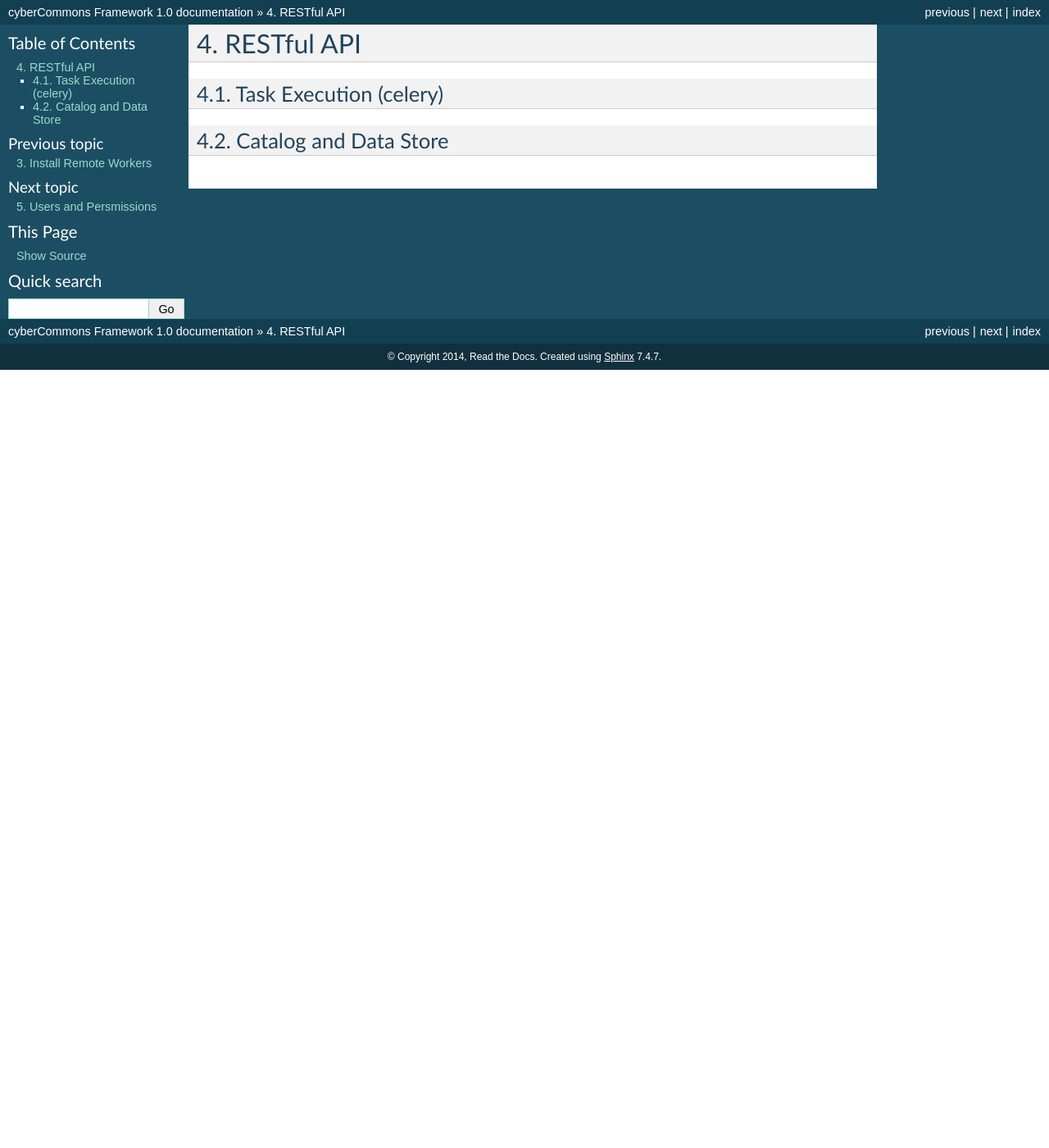
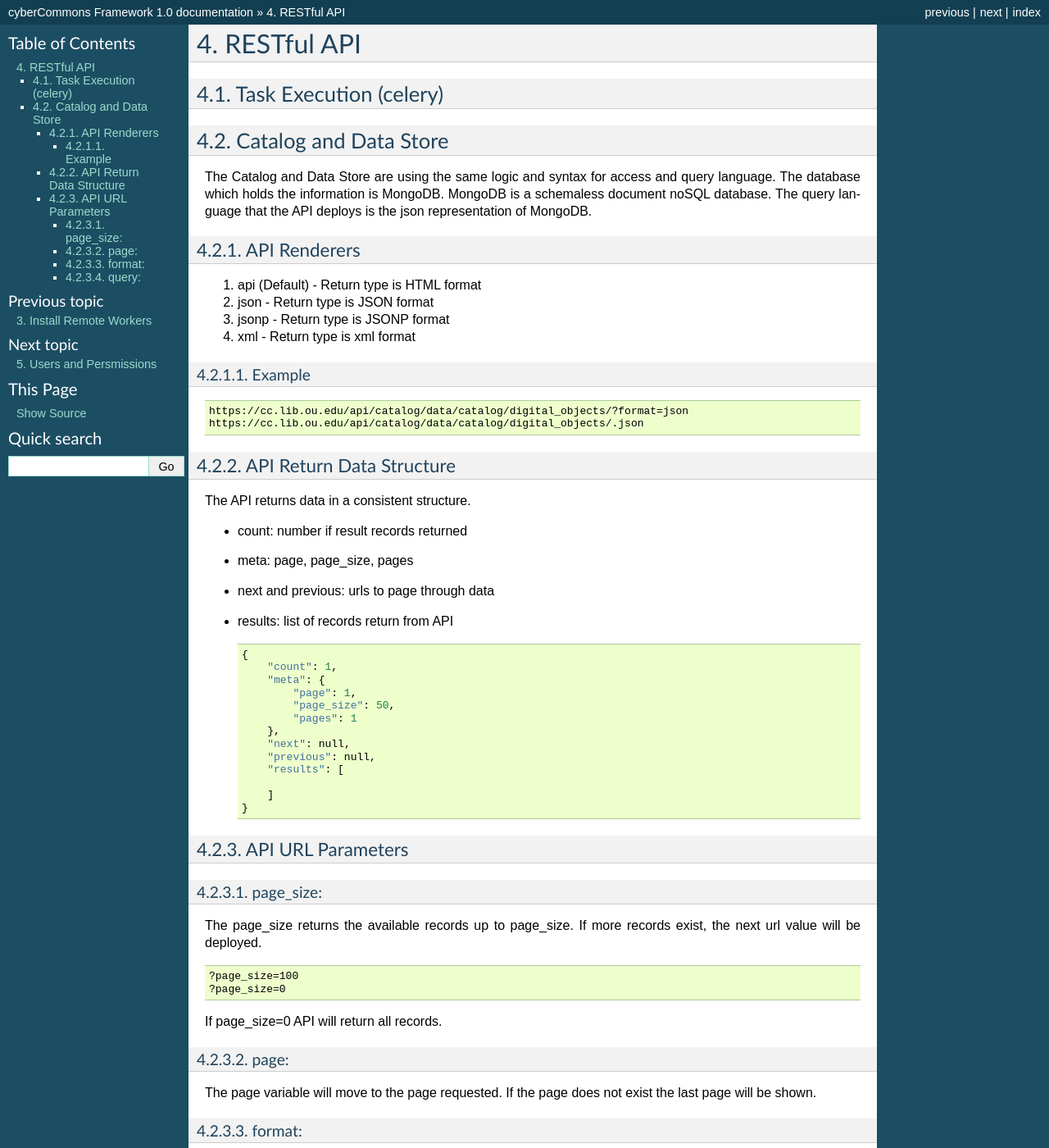
Before and after one commit to cybercommons/cybercom-new, a Sphinx documentation site: the page built from docs/rest_api.rst, in a window 1280 px wide and 1400 px high. Shown: the whole window at 82% size. Built offline with Sphinx 7.4.7, drawn with Linux system fonts in a browser that asks for light colours; some of the changed text lies outside the part shown.

Commit message:
started rest doc and updated name in conf

```diff
--- a/docs/conf.py
+++ b/docs/conf.py
@@ -47,7 +47,7 @@ master_doc = 'index'
 
 # General information about the project.
 project = u'cyberCommons Framework'
-copyright = u'2014, Read the Docs'
+copyright = u'2010, cyberCommons'
 
 # The version info for the project you're documenting, acts as replacement for
 # |version| and |release|, also used in various other places throughout the
--- a/docs/rest_api.rst
+++ b/docs/rest_api.rst
@@ -6,3 +6,80 @@ Task Execution (celery)
 
 Catalog and Data Store
 ~~~~~~~~~~~~~~~~~~~~~~
+
+The Catalog and Data Store are using the same logic and syntax for
+access and query language. The database which holds the information is
+MongoDB. MongoDB is a schemaless document noSQL database. The query
+language that the API deploys is the json representation of MongoDB.
+
+API Renderers
+^^^^^^^^^^^^^
+
+1. api (Default) - Return type is HTML format
+2. json - Return type is JSON format
+3. jsonp - Return type is JSONP format
+4. xml - Return type is xml format
+
+Example
+'''''''
+
+::
+
+        https://cc.lib.ou.edu/api/catalog/data/catalog/digital_objects/?format=json
+        https://cc.lib.ou.edu/api/catalog/data/catalog/digital_objects/.json
+
+API Return Data Structure
+^^^^^^^^^^^^^^^^^^^^^^^^^
+
+The API returns data in a consistent structure.
+
+-  count: number if result records returned
+-  meta: page, page\_size, pages
+-  next and previous: urls to page through data
+-  results: list of records return from API
+
+   ::
+
+       {
+           "count": 1,
+           "meta": {
+               "page": 1,
+               "page_size": 50,
+               "pages": 1
+           },
+           "next": null,
+           "previous": null,
+           "results": [
+
+           ]
+       }
+
+API URL Parameters
+^^^^^^^^^^^^^^^^^^
+
+page\_size:
+'''''''''''
+
+The page\_size returns the available records up to page\_size. If more
+records exist, the next url value will be deployed.
+
+::
+
+        ?page_size=100
+        ?page_size=0
+
+If page\_size=0 API will return all records.
+
+page:
+'''''
+
+The page variable will move to the page requested. If the page does not
+exist the last page will be shown.
+
+format:
+'''''''
+
+See above for Renderer syntax
+
+query:
+''''''
```
Also changed, not shown: docs/rest_api.md (+59 -0 lines).
